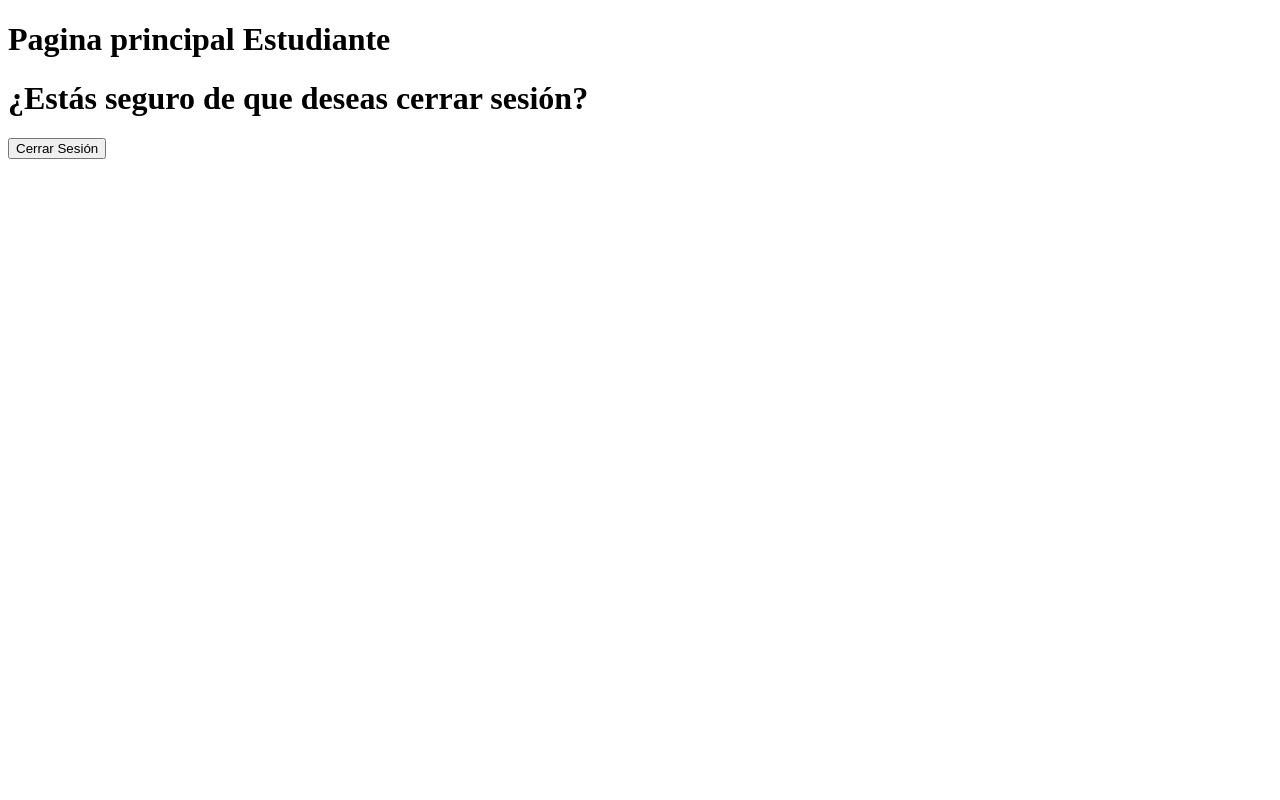
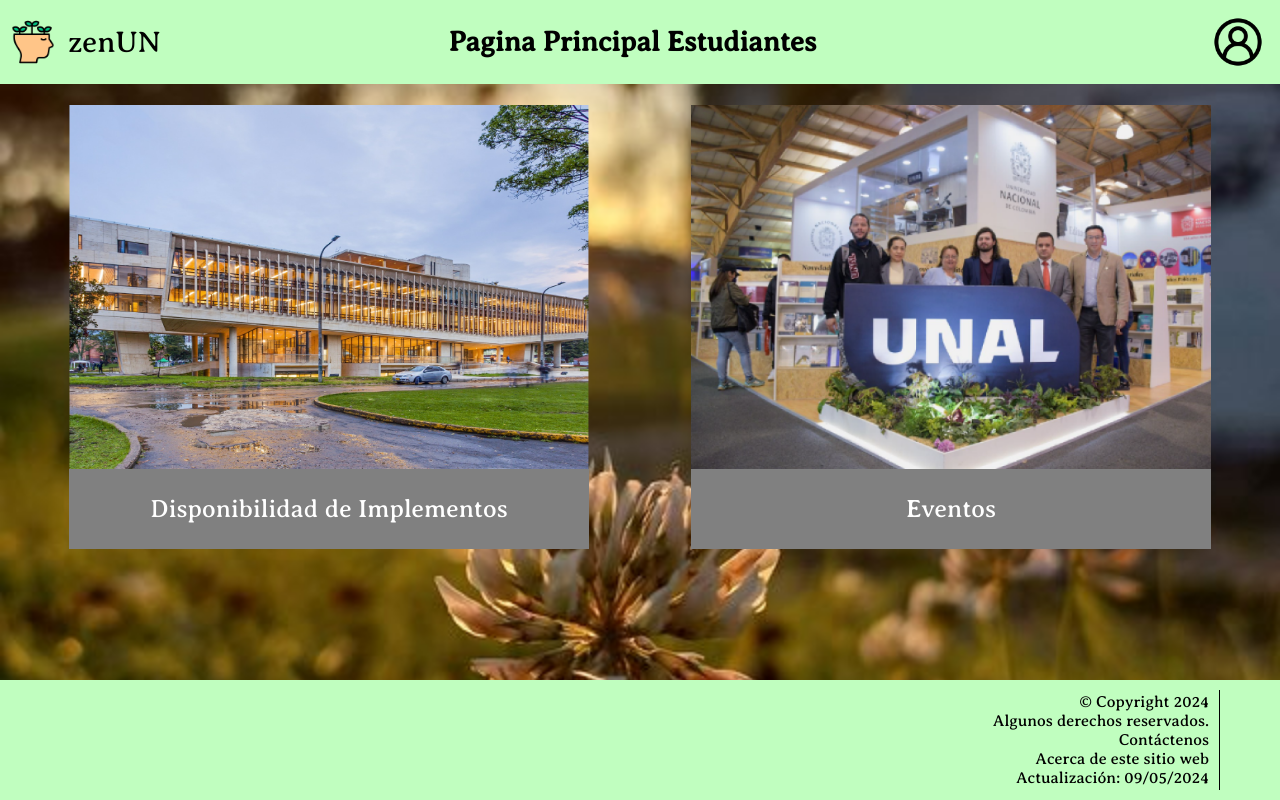
Before and after one commit to ACorduz/zenUN, a Django app: page /paginaPrincipalEstudiante/ in a window 1280 px wide. Run offline with Django 5.2, Linux system fonts and the light colour scheme; the visitor is signed in with stand-in values (Sample User, id 1); some libraries are stand-ins or nearby versions.

Commit message:
Vista Principal Estudiantes + Advertencia Devolucion

```diff
--- a/prestamos/static/DevolucionImplementos.css
+++ b/prestamos/static/DevolucionImplementos.css
@@ -19,7 +19,6 @@ p {
     width: 100%;
     height: 10%;
     box-sizing: border-box;
-
 }
 
 .header-title {
--- /dev/null
+++ b/usuarios/static/MainPageStudent.css
@@ -0,0 +1,212 @@
+@font-face {
+    font-family: 'MiFuente';
+    src: url('../static/AveriaSerifLibre-Regular.ttf') format('truetype');
+}
+p {
+    margin: 0;
+}
+
+.header {
+    display: flex;
+    justify-content: space-between;
+    align-items: center;
+    padding: 2px;
+    background-color: #c0febf;
+    position: sticky;
+    top: 0;
+    left: 0;
+    right: 0;
+    z-index: 1000;
+    width: 100%;
+    height: 10%;
+    box-sizing: border-box;
+}
+
+.header-title {
+    font-family: 'MiFuente', sans-serif;
+    font-size: 14px;
+    text-align: center;
+    margin-right: 100px;
+}
+
+.button-wrapper {
+    display: flex;
+    align-items: center;
+    background: none;
+    border: none;
+    cursor: pointer;
+}
+
+.button-wrapper img[alt="Botón 1"] {
+    width: 50px;
+    height: 50px;
+    cursor: pointer;
+    transform: scaleX(-1);
+    margin-right: 10px;
+}
+
+.button-wrapper span {
+    font-family: 'MiFuente', sans-serif;
+    font-size: 30px;
+    color: black;
+}
+
+.header img[alt="Botón 2"] {
+    width: 80px;
+    height: 80px;
+    cursor: pointer;
+}
+
+body {
+    display:flex;
+    flex-direction: column;
+    font-family: 'MiFuente', sans-serif;
+    margin: 0;
+    padding: 0;
+    min-height: 100vh;
+    min-width: 100vh;
+    background-image: url('../static/registro.jpg');
+    background-size: cover;
+    background-position: center;
+    position:relative;
+}
+
+.footer {
+    display: flex;
+    padding:10px;
+    background-color: #c0febf;
+    bottom: 0;
+    left: 0;
+    right: 0;
+    z-index: 1000;
+    width: 100%;
+    height:10%;
+    align-items: center;
+    justify-content: flex-end;
+    margin-top: auto;
+    box-sizing: border-box;
+}
+.textfooter{
+    display: flex;
+    position: relative;
+    flex-direction: column;
+    right: 50px;
+    text-align: end;
+}
+
+.lineafooter {
+    position: relative;
+    border-left: 1px solid black;
+    height: 100px;
+    margin-left: 10px;
+    right: 50px;
+ }
+
+.container-content {
+    display: flex;
+    flex-direction: column;
+    align-items: center;
+    padding: 20px;
+    height: 100%;
+    justify-content: center;
+    gap:1px
+}
+
+.container-forms {
+    display: flex;
+    justify-content: center;
+    align-items: center;
+    gap: 90px;
+}
+
+.disponibilidad img {
+width: 520px;
+height: 365px;
+transition: filter 1s;
+}
+
+.eventos img {
+    width: 520px;
+    height: 365px;
+    transition: filter 1s;
+}
+.disponibilidad:hover img {
+    filter: brightness(70%) saturate(100%);
+    cursor: pointer;
+}
+.eventos:hover img {
+    filter: brightness(70%) saturate(100%);
+    cursor: pointer;
+}
+.disponibilidad{
+    background: none;
+    border: none;
+
+}
+
+.eventos{
+    background: none;
+    border: none;
+}
+.fondogris1{
+    display:flex;
+    position:relative;
+    background:grey;
+    width: 520px;
+    height: 80px;
+    bottom: 5.3px;
+    justify-content: center;
+    align-items: center;
+}
+.fondogris1 p {
+    font-size:25px;
+    color:white;
+}
+.fondogris2 p {
+    font-size:25px;
+    color:white;
+}
+.fondogris2{
+    display:flex;
+    position:relative;
+    background:grey;
+    width: 520px;
+    height: 80px;
+    bottom: 5px;
+    justify-content: center;
+    align-items: center;
+}
+
+.container-form1{
+    display:flex;
+    flex-direction: column;
+    align-items: center;
+    position:relative;
+}
+.container-form2{
+    display:flex;
+    flex-direction: column;
+    align-items: center;
+    position:relative;
+}
+@media screen and (max-width: 1148px) {
+    .container-forms{
+        display:block;
+    }
+    .eventos img{
+        width: 420px;
+        height: 265px;
+    }
+    .disponibilidad img{
+        width: 420px;
+        height: 265px;
+    }
+    .fondogris1{
+        width: 420px;
+        height: 80px;
+    }
+    .fondogris2{
+        width: 420px;
+        height: 80px;
+    }
+}
--- a/usuarios/templates/MainPageStudent.html
+++ b/usuarios/templates/MainPageStudent.html
@@ -1,17 +1,15 @@
+{% load static %}
 <!DOCTYPE html>
-<html lang="en">
+<html lang="es">
+
 <head>
   <meta charset="UTF-8">
   <meta name="viewport" content="width=device-width, initial-scale=1.0">
   <title>Pagina Principal Estudiante </title>
   <link rel="stylesheet" href="https://cdnjs.cloudflare.com/ajax/libs/font-awesome/5.15.4/css/all.min.css">
+  <link rel="stylesheet" href="{% static 'MainPageStudent.css' %}">
 </head>
-    <style>
-        .form-group label,
-        .form-group input {
-        display: block;
-        }
-    </style>
+
 <body>
   <!-- Traer Libreria SweetAlertTwo-->
   <script src="https://cdn.jsdelivr.net/npm/sweetalert2@11"></script>
@@ -27,12 +25,62 @@
     });
   </script>
   {% endif %}
-        <h1> Pagina principal Estudiante </h1>
 
-        <h1>¿Estás seguro de que deseas cerrar sesión?</h1>
+  <div class="header">
+
+    <button class="button-wrapper" onclick="window.location.href = '/zenUN/usuarios/templates/MainPageStudent.html';">
+      <img src="{% static 'icono.png' %}" alt="Botón 1">
+      <span>zenUN</span>
+    </button>
+    <div class="header-title">
+      <h1>Pagina Principal Estudiantes</h1>
+    </div>
+    <img src="{% static 'perfil.png' %}" alt="Botón 2">
+
+  </div>
+
+  <div class="container-content">
+    <div class="container-forms">
+
+      <div class="container-form1">
+
+        <button class="disponibilidad">
+          <img src="{% static 'implementos.png' %}" alt="disp">
+        </button>
+        <div class="fondogris1">
+          <p>Disponibilidad de Implementos</p>
+        </div>
+
+      </div>
+
+      <div class="container-form2">
+
+        <button class="eventos">
+          <img src="{% static 'eventos.png' %}" alt="eventos">
+        </button>
+        <div class="fondogris2">
+          <p>Eventos</p>
+        </div>
+      </div>
+
+    </div>
+  </div>
+  <footer class="footer">
+    <div class="textfooter">
+      <p>© Copyright 2024</p>
+      <p>Algunos derechos reservados.</p>
+      <p>Contáctenos</p>
+      <p>Acerca de este sitio web</p>
+      <p>Actualización: 09/05/2024</p>
+    </div>
+    <div class="lineafooter">
+    </div>
+  </footer>
+  <!-- <h1>¿Estás seguro de que deseas cerrar sesión?</h1>
   <form action="{% url 'cerrar_sesion' %}" method="post">
     {% csrf_token %}
     <button type="submit">Cerrar Sesión</button>
-        </form>
+  </form> -->
 </body>
+
 </html>
```
Also changed, not shown: prestamos/templates/DevolucionImplementos.html (+20 -14 lines), usuarios/static/eventos.png (added), usuarios/static/implementos.png (added), usuarios/static/perfil.png (added). Lines whose indentation alone changed are shown as unchanged.
